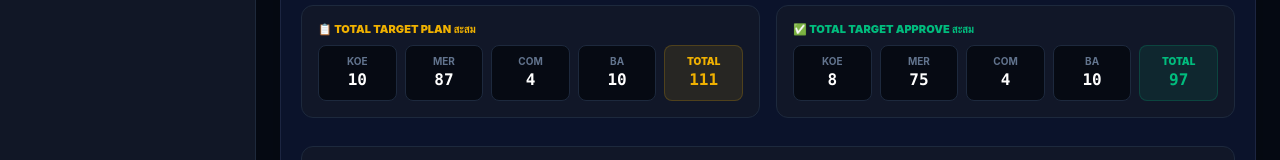
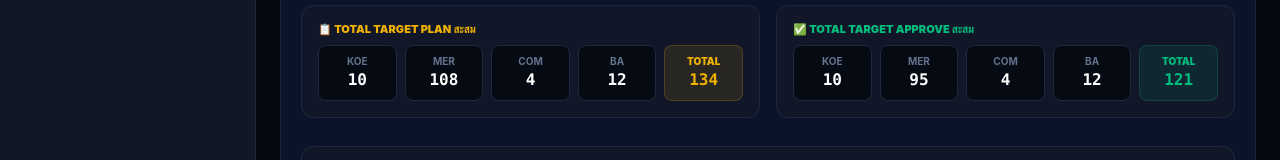
Before and after one commit to Niwatwi/fmbd-recruitment-tools, a Next.js app: page /dashboard in a window 1280 px wide. Shown: the part 398-558 px from the top of the page. Built offline with nearby package versions, Linux system fonts and the light colour scheme; no server answers; the database is empty.

Commit message:
fix: dashboard target score when add area

```diff
--- a/app/dashboard/page.tsx
+++ b/app/dashboard/page.tsx
@@ -110,14 +110,14 @@ export default function CompleteManpowerWarRoom() {
       id: "K02",
       name: "K02",
       open: true,
-      plan: { KOE: 1, MER: 4, COM: 0, BA: 1 },
+      plan: { KOE: 1, MER: 5, COM: 0, BA: 1 },
       approve: { KOE: 1, MER: 2, COM: 0, BA: 1 },
     },
     {
       id: "K03",
       name: "K03",
       open: false,
-      plan: { KOE: 2, MER: 10, COM: 1, BA: 2 },
+      plan: { KOE: 1, MER: 10, COM: 1, BA: 2 },
       approve: { KOE: 1, MER: 8, COM: 1, BA: 2 },
     },
     {
@@ -138,7 +138,7 @@ export default function CompleteManpowerWarRoom() {
       id: "K06",
       name: "K06",
       open: false,
-      plan: { KOE: 2, MER: 15, COM: 1, BA: 2 },
+      plan: { KOE: 1, MER: 15, COM: 1, BA: 2 },
       approve: { KOE: 1, MER: 12, COM: 1, BA: 2 },
     },
     {
@@ -151,6 +151,20 @@ export default function CompleteManpowerWarRoom() {
     {
       id: "K08",
       name: "K08",
+      open: false,
+      plan: { KOE: 1, MER: 10, COM: 0, BA: 1 },
+      approve: { KOE: 1, MER: 10, COM: 0, BA: 1 },
+    },
+    {
+      id: "K09",
+      name: "K09",
+      open: false,
+      plan: { KOE: 1, MER: 10, COM: 0, BA: 1 },
+      approve: { KOE: 1, MER: 10, COM: 0, BA: 1 },
+    },
+    {
+      id: "K10",
+      name: "K10",
       open: false,
       plan: { KOE: 1, MER: 10, COM: 0, BA: 1 },
       approve: { KOE: 1, MER: 10, COM: 0, BA: 1 },
@@ -228,6 +242,20 @@ export default function CompleteManpowerWarRoom() {
             plan: { KOE: 0, MER: 0, COM: 0, BA: 0 },
             approve: { KOE: 0, MER: 0, COM: 0, BA: 0 },
           },
+          K09: {
+            id: "K09",
+            name: "K09",
+            open: false,
+            plan: { KOE: 0, MER: 0, COM: 0, BA: 0 },
+            approve: { KOE: 0, MER: 0, COM: 0, BA: 0 },
+          },
+          K10: {
+            id: "K10",
+            name: "K10",
+            open: false,
+            plan: { KOE: 0, MER: 0, COM: 0, BA: 0 },
+            approve: { KOE: 0, MER: 0, COM: 0, BA: 0 },
+          },
         };
 
         targetsData.forEach((row: any) => {
@@ -238,6 +266,16 @@ export default function CompleteManpowerWarRoom() {
             ? row.role.toString().trim().toUpperCase()
             : "";
           const approveValue = row.target_approve || 0;
+
+          if (areaKey && !baseMap[areaKey]) {
+            baseMap[areaKey] = {
+              id: areaKey,
+              name: areaKey,
+              open: false,
+              plan: { KOE: 0, MER: 0, COM: 0, BA: 0 },
+              approve: { KOE: 0, MER: 0, COM: 0, BA: 0 },
+            };
+          }
 
           if (baseMap[areaKey]) {
             baseMap[areaKey].approve[roleKey] = approveValue;
@@ -475,28 +513,12 @@ export default function CompleteManpowerWarRoom() {
 
   // 📈 2. คำนวณยอดเป้าหมายสะสมและคอลัมน์ TOTAL ให้ผันแปรแมตช์ตามตัวกรองด้านบน
   const globalTargetSum = useMemo(() => {
-    const activeAreasInFilter = new Set(
-      filteredData
-        .flatMap((d) => [
-          d.area?.toString().trim().toUpperCase(),
-          d.area_code?.toString().trim().toUpperCase(),
-        ])
-        .filter(Boolean),
-    );
-
     return areaTargets.reduce(
       (acc, area) => {
-        const areaNameUpper = area.name?.toString().trim().toUpperCase();
-        const areaIdUpper = area.id?.toString().trim().toUpperCase();
-
+        // ดักฟิลเตอร์เฉพาะกรณีเลือก Area เจาะจงจากด้านบน
         if (filterArea !== "All Area" && area.name !== filterArea) return acc;
         if (filterAreaCode !== "All Area Code" && area.id !== filterAreaCode)
           return acc;
-
-        const isAreaActive =
-          activeAreasInFilter.has(areaNameUpper) ||
-          activeAreasInFilter.has(areaIdUpper);
-        if (filteredData.length > 0 && !isAreaActive) return acc;
 
         const roles = ["KOE", "MER", "COM", "BA"];
         roles.forEach((r) => {
@@ -512,7 +534,7 @@ export default function CompleteManpowerWarRoom() {
         approve: { KOE: 0, MER: 0, COM: 0, BA: 0 },
       },
     );
-  }, [areaTargets, filteredData, filterArea, filterAreaCode, filterRole]);
+  }, [areaTargets, filterArea, filterAreaCode, filterRole]); // เอา filteredData ออกจากตัวเฝ้าดูเพื่อลดการหน่วงของบอร์ด
 
   // 📈 3. ชุดข้อมูลสถิติสำหรับวาดกราฟเส้น Headcount Trend
   const monthlyTimelineData = useMemo(() => {
@@ -829,13 +851,22 @@ export default function CompleteManpowerWarRoom() {
               className={`border px-2 py-1.5 rounded-xl outline-none font-bold ${isDarkMode ? "bg-[#111A36] border-[#222F54] text-slate-200" : "bg-slate-50 border-slate-200 text-slate-800"}`}
             >
               <option value="">เลือก Area เพื่อเพิ่ม Target</option>
-              {["K01", "K02", "K03", "K04", "K05", "K06", "K07", "K08"].map(
-                (v) => (
-                  <option key={v} value={v}>
-                    {v}
-                  </option>
-                ),
-              )}
+              {[
+                "K01",
+                "K02",
+                "K03",
+                "K04",
+                "K05",
+                "K06",
+                "K07",
+                "K08",
+                "K09",
+                "K10",
+              ].map((v) => (
+                <option key={v} value={v}>
+                  {v}
+                </option>
+              ))}
             </select>
             <button
               onClick={handleAddNewAreaBlock}
```
